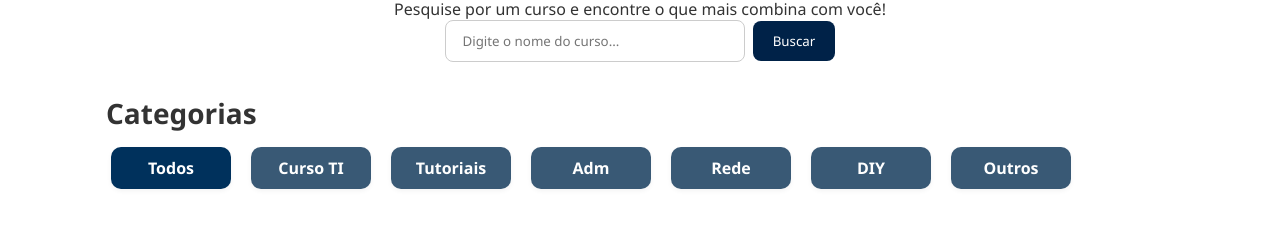
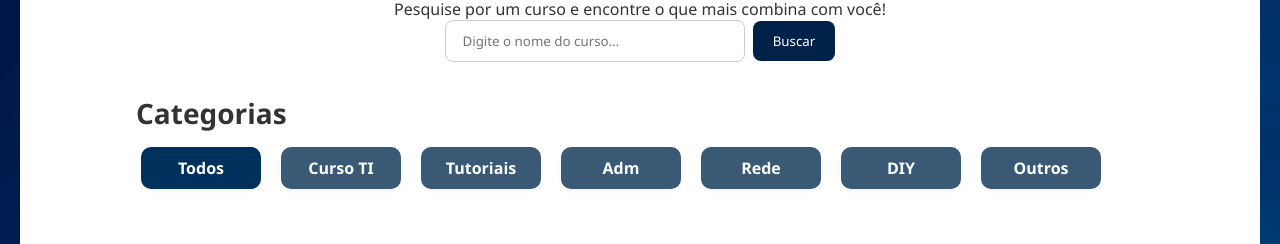
Before and after one commit to Nucleo-de-Sistemas-e-Suporte-SEJUSC/Plataforma-de-Cursos, a React (Vite) app in the folder plataforma-cursos-react/: page /cursos in a window 1280 px wide. Shown: the part 237-481 px from the top of the page. Built offline with nearby package versions, Linux system fonts and the light colour scheme.

Commit message:
fix: nao sei oq eu mexi

```diff
--- a/plataforma-cursos-react/src/styles/cadastro.css
+++ b/plataforma-cursos-react/src/styles/cadastro.css
@@ -14,17 +14,16 @@ body {
   flex-wrap: wrap;
   justify-content: center;
   align-items: stretch;
-  max-width: 1000px;
-  width: 100%;
+  max-width: 600px;
+  min-width: 600px;
   gap: 40px;
-  border-radius: 20px;
+  border-radius: 30px;
 }
 
 .form-box {
   background-color: white;
   padding: 40px;
-  border-radius: 12px;
-
+  border-radius: 30px;
   flex: 1;
   min-width: 700px;
   max-width: 700px;
--- a/plataforma-cursos-react/src/styles/homepage.css
+++ b/plataforma-cursos-react/src/styles/homepage.css
@@ -14,7 +14,6 @@ body {
 }
 
 .container {
-  width: 90%;
   max-width: 1200px;
   min-width: 1200px;
   margin: auto;
```
